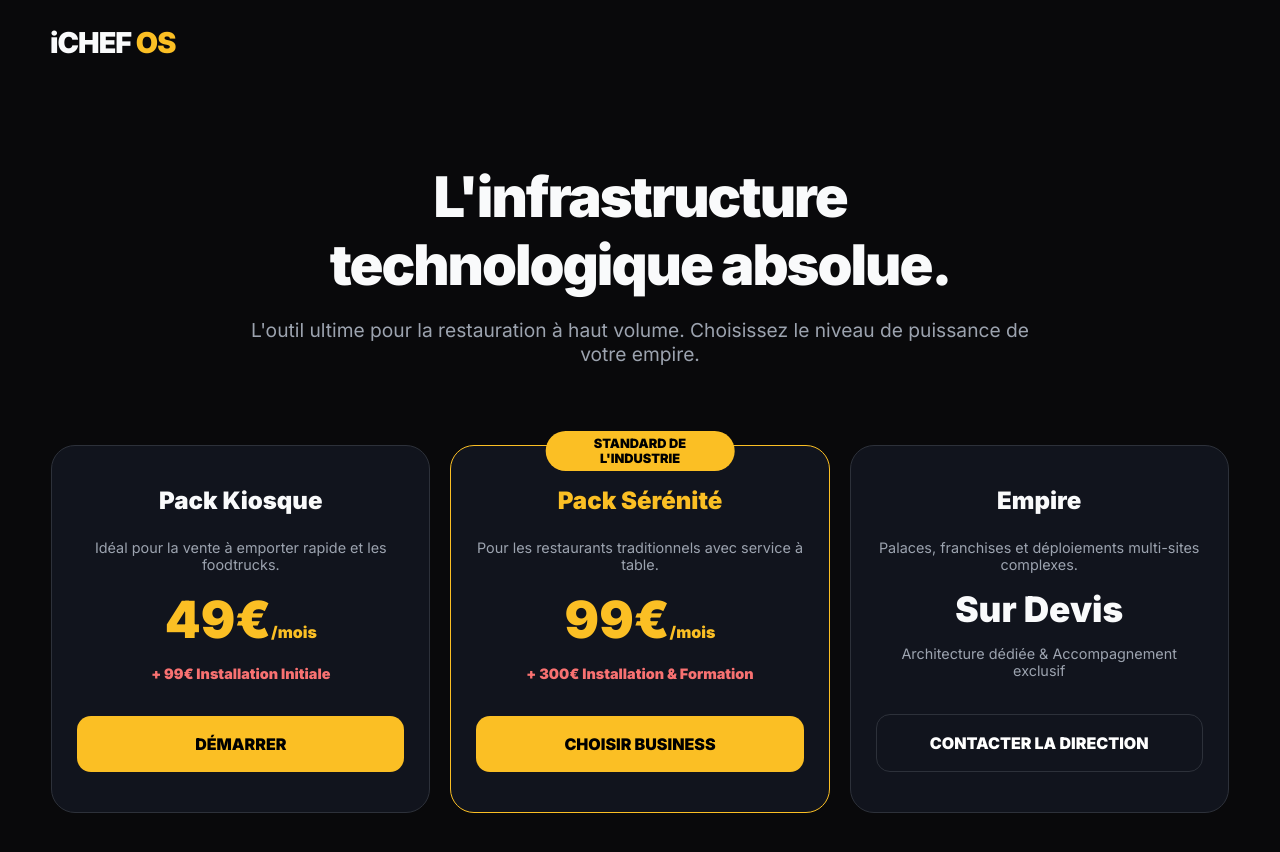
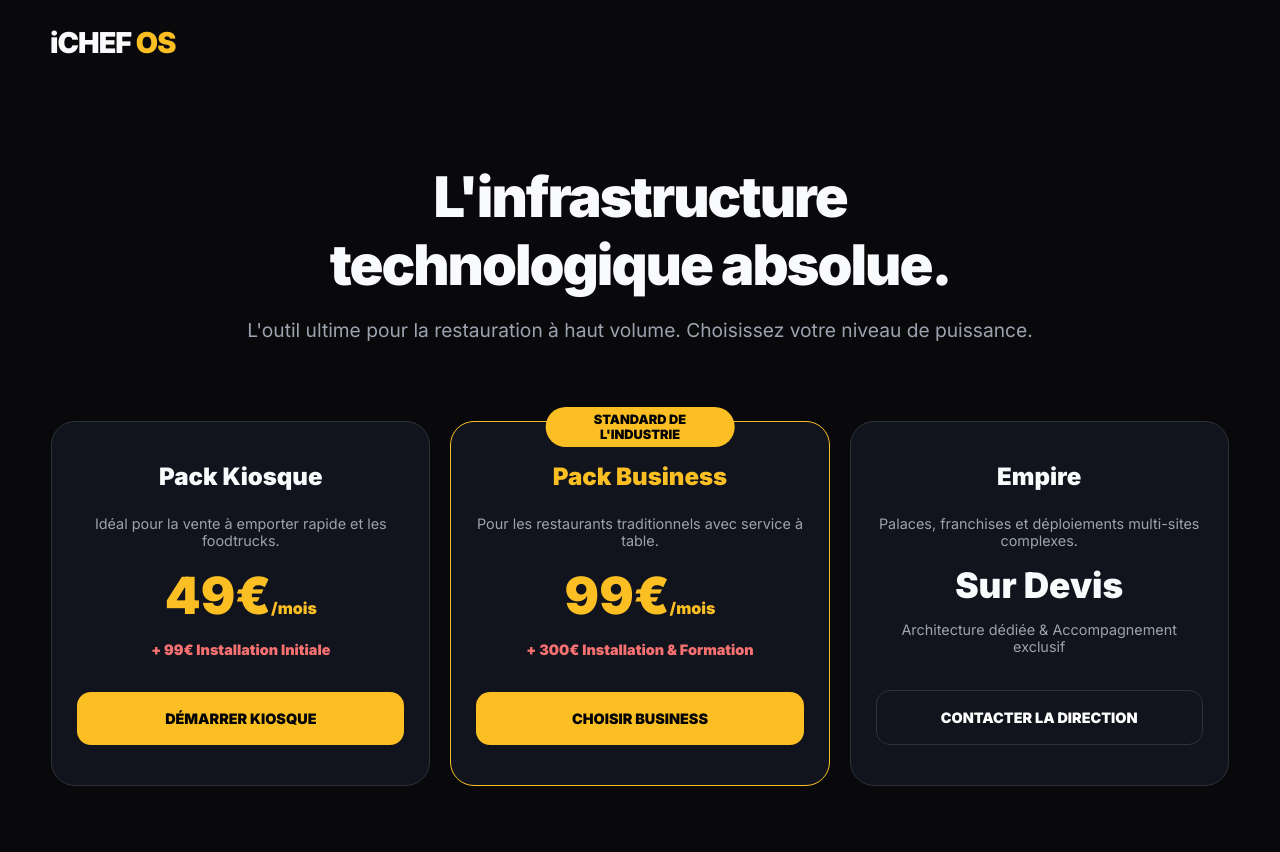
Before and after one commit to LesFlaviens/ichef-vitrine, a plain HTML site: page index.html in a window 1280 px wide. After the commit the page ends 826 px from the top, so only its background shows below. Drawn offline with Linux system fonts and the light colour scheme.

Commit message:
Update index.html

```diff
--- a/index.html
+++ b/index.html
@@ -16,19 +16,19 @@
         .pricing-grid { display: grid; grid-template-columns: repeat(auto-fit, minmax(300px, 1fr)); gap: 20px; width: 100%; }
         .card { background: var(--panel); border: 1px solid var(--border); border-radius: 24px; padding: 40px 25px; text-align: center; display: flex; flex-direction: column; justify-content: space-between;}
         .price { font-size: 3.2rem; font-weight: 900; color: var(--gold); margin: 15px 0;}
-        .btn { background: var(--gold); color: #000; text-decoration: none; padding: 18px; border-radius: 14px; font-weight: 900; display: block; margin-top: 20px; text-transform: uppercase; cursor:pointer; border:none; width: 100%; box-sizing: border-box; transition: 0.2s;}
-        .btn:hover { transform: scale(1.02); }
+        .btn { background: var(--gold); color: #000; text-decoration: none; padding: 18px; border-radius: 14px; font-weight: 900; display: block; margin-top: 20px; text-transform: uppercase; cursor:pointer; border:none; width: 100%; box-sizing: border-box; transition: 0.2s; font-size: 0.9rem;}
+        .btn:hover { transform: scale(1.02); background: #fcd34d; }
         .btn-outline { background: transparent; color: #fff; border: 1px solid var(--border); }
-        .btn-outline:hover { border-color: var(--gold); }
+        .btn-outline:hover { border-color: var(--gold); color: var(--gold); }
     </style>
 </head>
 <body>
     <div class="header-nav"><div class="logo">iCHEF <span>OS</span></div></div>
 
-    <div class="container" id="main-content">
+    <div class="container">
         <div class="hero">
             <h1 style="font-size:3.5rem; font-weight:900; margin-bottom: 10px; letter-spacing: -2px;">L'infrastructure technologique absolue.</h1>
-            <p style="color:var(--text-muted); font-size:1.2rem;">L'outil ultime pour la restauration à haut volume. Choisissez le niveau de puissance de votre empire.</p>
+            <p style="color:var(--text-muted); font-size:1.2rem;">L'outil ultime pour la restauration à haut volume. Choisissez votre niveau de puissance.</p>
         </div>
 
         <div class="pricing-grid">
@@ -39,18 +39,18 @@
                     <div class="price">49€<span style="font-size:1rem;">/mois</span></div>
                     <p style="color:#f87171; font-weight:bold; font-size: 0.9rem;">+ 99€ Installation Initiale</p>
                 </div>
-                <a href="https://buy.stripe.com/TON_LIEN_KIOSQUE_ICI" class="btn">Démarrer</a>
+                <a href="https://buy.stripe.com/aFabJ3b854dz0plcbj1kA03" class="btn">Démarrer Kiosque</a>
             </div>
 
             <div class="card" style="border-color:var(--gold); position: relative;">
                 <div style="position: absolute; top: -15px; left: 50%; transform: translateX(-50%); background: var(--gold); color: #000; padding: 5px 15px; border-radius: 20px; font-weight: bold; font-size: 0.8rem; text-transform: uppercase;">Standard de l'industrie</div>
                 <div>
-                    <h3 style="margin-top: 0; font-size: 1.5rem; color: var(--gold);">Pack Sérénité</h3>
+                    <h3 style="margin-top: 0; font-size: 1.5rem; color: var(--gold);">Pack Business</h3>
                     <p style="color:var(--text-muted); font-size:0.9rem;">Pour les restaurants traditionnels avec service à table.</p>
                     <div class="price">99€<span style="font-size:1rem;">/mois</span></div>
                     <p style="color:#f87171; font-weight:bold; font-size: 0.9rem;">+ 300€ Installation & Formation</p>
                 </div>
-              <a href="https://buy.stripe.com/aFabJ3b854dz0plcbj1kA03" class="btn">Choisir Business</a>
+                <a href="https://buy.stripe.com/aFabJ3b854dz0plcbj1kA03" class="btn">Choisir Business</a>
             </div>
 
             <div class="card">
@@ -60,7 +60,7 @@
                     <div class="price" style="font-size: 2.2rem; color: var(--text);">Sur Devis</div>
                     <p style="color:var(--text-muted); font-size: 0.9rem;">Architecture dédiée & Accompagnement exclusif</p>
                 </div>
-                <a href="mailto:contact@ton-email.com" class="btn btn-outline">Contacter la Direction</a>
+                <a href="mailto:contact@ichef-os.com" class="btn btn-outline">Contacter la Direction</a>
             </div>
         </div>
     </div>
```
